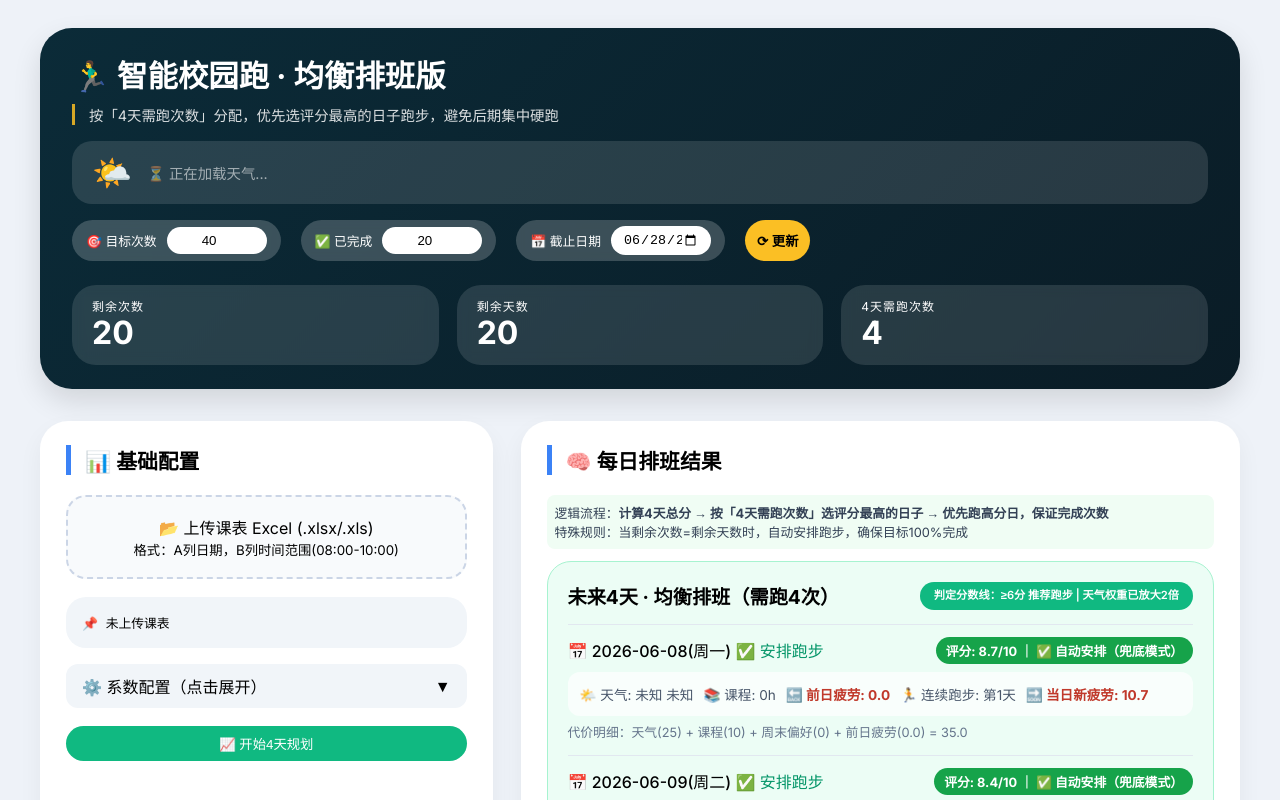
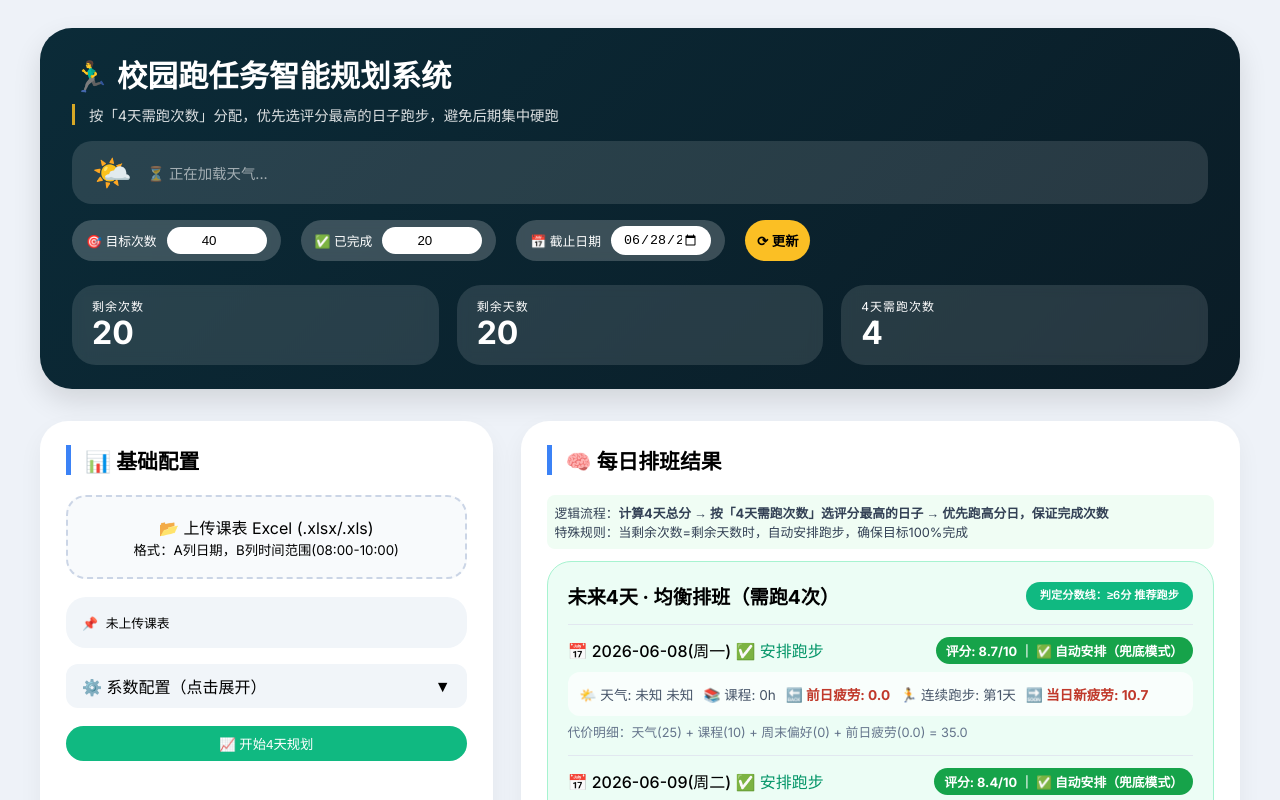
Before and after one commit to dmq112234/campus_run, a plain HTML site: page index.html in a window 1280 px wide. Both pictures are taken after a click on the button "📈 开始4天规划". Shown: the top 800 px of the page. Drawn offline with Linux system fonts and the light colour scheme.

Commit message:
Update index.html

```diff
--- a/index.html
+++ b/index.html
@@ -3,7 +3,7 @@
 <head>
     <meta charset="UTF-8">
     <meta name="viewport" content="width=device-width, initial-scale=1.0, user-scalable=yes">
-    <title>智能校园跑 · 均衡排班版</title>
+    <title>校园跑任务智能规划系统</title>
     <link href="https://fonts.googleapis.com/css2?family=Inter:opsz,wght@14..32,400..700&display=swap" rel="stylesheet">
     <style>
         * { margin: 0; padding: 0; box-sizing: border-box; }
@@ -183,7 +183,7 @@
 <body>
 <div class="container">
     <div class="hero">
-        <h1>🏃‍♂️ 智能校园跑 · 均衡排班版</h1>
+        <h1>🏃‍♂️ 校园跑任务智能规划系统</h1>
         <div class="hero-sub">按「4天需跑次数」分配，优先选评分最高的日子跑步，避免后期集中硬跑</div>
 
         <div class="weather-panel" id="weatherPanel">
@@ -253,11 +253,6 @@
                         <input type="number" id="runScoreLine" min="1" max="9" step="0.1" value="6.0">
                         <span>≥此分数为推荐跑步日</span>
                     </div>
-                    <div class="pref-item">
-                        <span>🌤️ 天气权重放大倍数</span>
-                        <input type="number" id="weatherWeightMult" min="1" max="3" step="0.1" value="2.0">
-                        <span>天气越好、总分越低，优先级越高</span>
-                    </div>
                 </div>
             </div>
 
@@ -321,7 +316,6 @@
     const decaySlider = document.getElementById("fatigueDecay");
     const decayValDisplay = document.getElementById("decayValDisplay");
     const runScoreLineInput = document.getElementById("runScoreLine");
-    const weatherWeightMultInput = document.getElementById("weatherWeightMult");
 
     collapseHeader.addEventListener('click', () => {
         collapseContent.classList.toggle('show');
@@ -473,7 +467,6 @@
         courseHourThreshold = parseFloat(courseThresholdInput.value) || 4.0;
         fatigueDecayRate = parseFloat(decaySlider.value);
         runScoreLine = parseFloat(runScoreLineInput.value) || 6.0;
-        weatherWeightMult = parseFloat(weatherWeightMultInput.value) || 2.0;
         let { rem: totalRemain, days: totalDays, windowNeed } = updateStats();
 
         let forceAllRun = (totalRemain === totalDays) && (totalRemain > 0);
@@ -567,7 +560,7 @@
         let html = `<div class="dp-card">
             <div class="rec-header">
                 <span><strong>未来${windowN}天 · 均衡排班（需跑${Math.min(windowNeed, windowN)}次）</strong></span>
-                <span class="dp-badge">判定分数线：≥${runScoreLine}分 推荐跑步 | 天气权重已放大${weatherWeightMult}倍</span>
+                <span class="dp-badge">判定分数线：≥${runScoreLine}分 推荐跑步</span>
             </div>`;
         res.forEach(item => {
             let runTag = item.run ? "<span style='color:#059669'>✅ 安排跑步</span>" : "<span style='color:#6b7280'>❌ 休息</span>";
```
